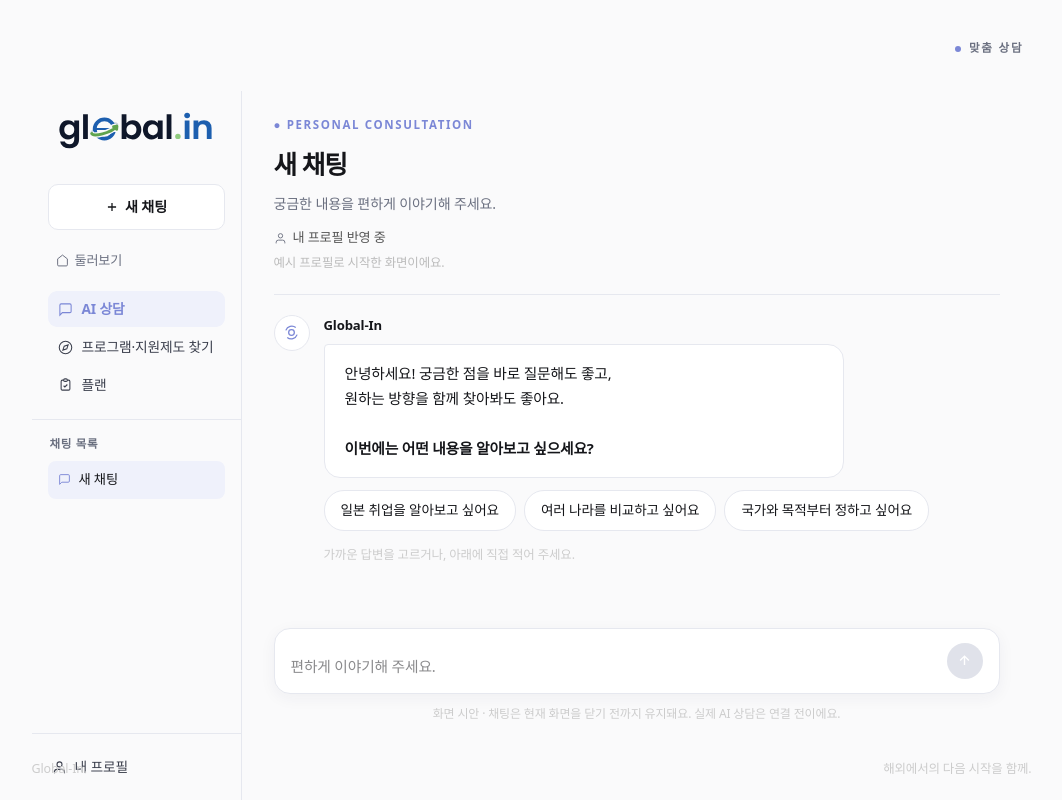
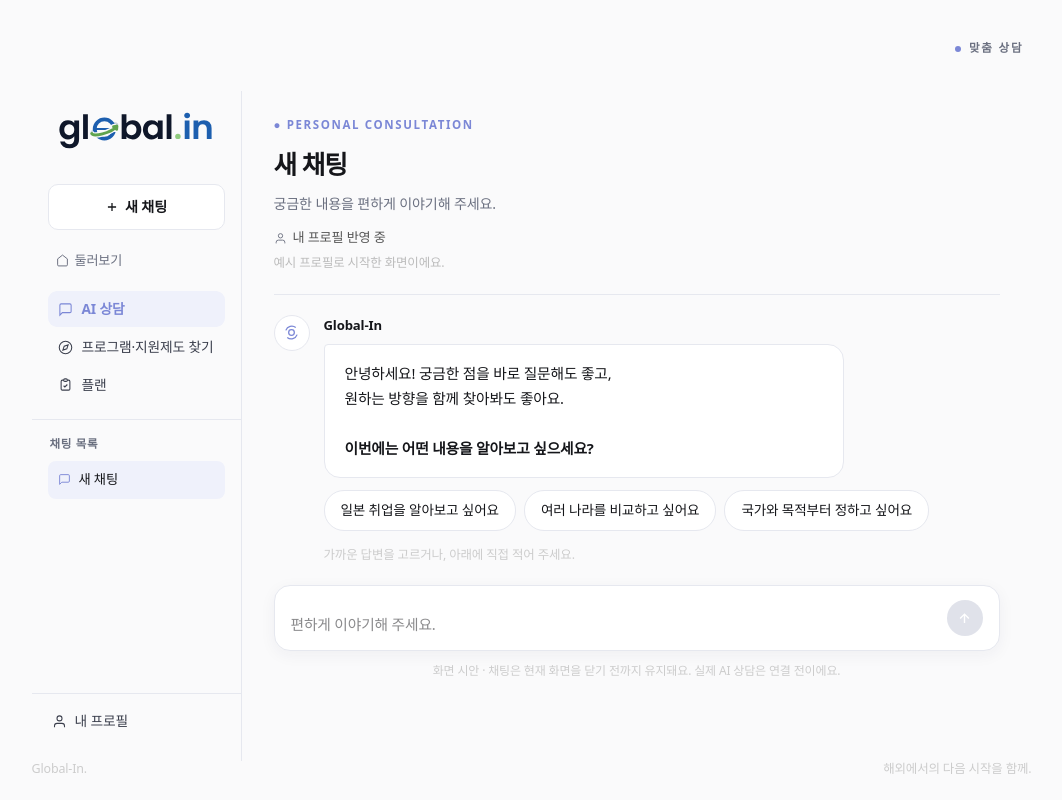
Before and after one commit to 2026-AI-Life-Idea-Challenge/global-in, a Next.js app in the folder frontend/: page /chat in a window 1280 px wide. Shown: the whole page, without its empty margins (101-1163 px from the left). Built offline with nearby package versions, Linux system fonts and the light colour scheme; a web font is replaced by a local one.

Commit message:
fix: AI 상담 페이지 스크롤 및 사이드바 레이아웃 개선

```diff
--- a/frontend/app/chat/page.tsx
+++ b/frontend/app/chat/page.tsx
@@ -241,7 +241,18 @@ function ChatPageInner() {
       <div style={{ display: "flex", flex: 1, minHeight: 0, maxWidth: 1040, margin: "20px auto 0", width: "100%", padding: "0 20px", boxSizing: "border-box" }}>
         <Sidebar sessions={sessions} currentSessionId="new" onNewChat={startNewChat} />
 
-        <main style={{ flex: 1, display: "flex", flexDirection: "column", minWidth: 0, minHeight: 0 }}>
+        <main
+        ref={messagesContainerRef}
+            style={{
+                flex: 1,
+                display: "flex",
+                flexDirection: "column",
+                minWidth: 0,
+                minHeight: 0,
+                overflowY: "auto",
+                overscrollBehavior: "contain",
+            }}
+        >
           <div style={{ padding: "24px 32px 0", flexShrink: 0 }}>
             <div style={{ fontSize: "0.72rem", letterSpacing: "0.14em", color: "var(--ac)", fontWeight: 600, marginBottom: 10 }}>● PERSONAL CONSULTATION</div>
             <h2 style={{ margin: "0 0 6px", fontSize: "1.6rem", fontWeight: 800, letterSpacing: "-0.04em" }}>새 채팅</h2>
@@ -257,10 +268,13 @@ function ChatPageInner() {
 
           <hr style={{ border: "none", borderTop: "1px solid var(--ln)", margin: "20px 32px", flexShrink: 0 }} />
 
-          <div ref={messagesContainerRef} style={{
-            flex: 1, minHeight: 0, overflowY: "auto", overscrollBehavior: "contain",
-            padding: "0 32px", display: "flex", flexDirection: "column", gap: 20,
-          }}>
+          <div style={{
+            flex: "0 0 auto",
+            padding: "0 32px",
+            display: "flex",
+            flexDirection: "column",
+            gap: 20,
+            }}>
             {messages.map((msg, i) => (
               <div key={i}>
                 {msg.role === "assistant" ? (
--- a/frontend/components/Sidebar.tsx
+++ b/frontend/components/Sidebar.tsx
@@ -1,3 +1,4 @@
+
 "use client";
 import { useRouter, usePathname } from "next/navigation";
 
@@ -22,42 +23,90 @@ const NAV = [
   },
 ];
 
-export default function Sidebar({ sessions = [], currentSessionId, onNewChat }: SidebarProps) {
+export default function Sidebar({
+  sessions = [],
+  currentSessionId,
+  onNewChat,
+}: SidebarProps) {
   const router = useRouter();
   const pathname = usePathname();
   const isChat = pathname?.startsWith("/chat");
 
   return (
     <aside style={{
-      width: 210, flexShrink: 0, display: "flex", flexDirection: "column",
-      borderRight: "1px solid var(--ln)", background: "var(--bg)",
-      minHeight: "calc(100vh - 90px)",
+  width: 210,
+  minWidth: 210,
+  flex: "0 0 210px",
+  height: "calc(100dvh - 130px)",
+  minHeight: "calc(100dvh - 130px)",
+  boxSizing: "border-box",
+  display: "flex",
+  flexDirection: "column",
+  borderRight: "1px solid var(--ln)",
+  background: "var(--bg)",
+
+  // 추가된 부분
+  position: "sticky",
+  top: 91,
+  alignSelf: "flex-start",
 }}>
-
       {/* 로고 */}
-<div style={{ padding: "20px 16px 14px", display: "flex", justifyContent: "center" }}>
+      <div
+        style={{
+          padding: "20px 16px 14px",
+          display: "flex",
+          justifyContent: "center",
+          flexShrink: 0,
+        }}
+      >
         <img
           src="/logo/global-in-logo.svg"
           alt="Global-In"
-    style={{ width: "90%", maxWidth: "90%", height: "auto", cursor: "pointer" }}
+          style={{
+            width: "90%",
+            maxWidth: "90%",
+            height: "auto",
+            cursor: "pointer",
+          }}
           onClick={() => router.push("/")}
         />
       </div>
 
-      {/* 새 채팅 버튼 (chat일 때만) */}
+      {/* 새 채팅 버튼 */}
       {isChat && (
-        <div style={{ padding: "20px 16px 14px" }}>
+        <div
+          style={{
+            padding: "20px 16px 14px",
+            flexShrink: 0,
+          }}
+        >
           <button
             onClick={onNewChat}
             style={{
-              width: "100%", border: "1px solid var(--ln)", background: "#fff",
-              borderRadius: 10, padding: "10px 0", fontSize: "0.88rem",
-              fontWeight: 600, display: "flex", alignItems: "center",
-              justifyContent: "center", gap: 6, cursor: "pointer", color: "var(--ink)",
+              width: "100%",
+              border: "1px solid var(--ln)",
+              background: "#fff",
+              borderRadius: 10,
+              padding: "10px 0",
+              fontSize: "0.88rem",
+              fontWeight: 600,
+              display: "flex",
+              alignItems: "center",
+              justifyContent: "center",
+              gap: 6,
+              cursor: "pointer",
+              color: "var(--ink)",
             }}
           >
-            <svg width="14" height="14" viewBox="0 0 24 24" fill="none" stroke="currentColor" strokeWidth="2.2">
-              <path d="M12 5v14M5 12h14"/>
+            <svg
+              width="14"
+              height="14"
+              viewBox="0 0 24 24"
+              fill="none"
+              stroke="currentColor"
+              strokeWidth="2.2"
+            >
+              <path d="M12 5v14M5 12h14" />
             </svg>
             새 채팅
           </button>
@@ -65,42 +114,86 @@ export default function Sidebar({ sessions = [], currentSessionId, onNewChat }:
       )}
 
       {/* 둘러보기 */}
-      <div style={{ padding: isChat ? "0 16px 14px" : "20px 16px 14px" }}>
+      <div
+        style={{
+          padding: isChat ? "0 16px 14px" : "20px 16px 14px",
+          flexShrink: 0,
+        }}
+      >
         <button
           onClick={() => router.push("/")}
           style={{
-            width: "100%", textAlign: "left", background: "none", border: "none",
-            padding: "6px 8px", fontSize: "0.82rem", color: "var(--mu)",
-            borderRadius: 8, display: "flex", alignItems: "center", gap: 6,
+            width: "100%",
+            textAlign: "left",
+            background: "none",
+            border: "none",
+            padding: "6px 8px",
+            fontSize: "0.82rem",
+            color: "var(--mu)",
+            borderRadius: 8,
+            display: "flex",
+            alignItems: "center",
+            gap: 6,
             cursor: "pointer",
           }}
         >
-          <svg width="13" height="13" viewBox="0 0 24 24" fill="none" stroke="currentColor" strokeWidth="1.8">
-            <path d="M3 9l9-7 9 7v11a2 2 0 0 1-2 2H5a2 2 0 0 1-2-2z"/>
+          <svg
+            width="13"
+            height="13"
+            viewBox="0 0 24 24"
+            fill="none"
+            stroke="currentColor"
+            strokeWidth="1.8"
+          >
+            <path d="M3 9l9-7 9 7v11a2 2 0 0 1-2 2H5a2 2 0 0 1-2-2z" />
           </svg>
           둘러보기
         </button>
       </div>
 
       {/* 네비게이션 */}
-      <nav style={{ padding: "0 16px 14px", borderBottom: "1px solid var(--ln)" }}>
-        {NAV.map(item => {
-          const active = pathname === item.href || pathname?.startsWith(item.href + "/");
+      <nav
+        style={{
+          padding: "0 16px 14px",
+          borderBottom: "1px solid var(--ln)",
+          flexShrink: 0,
+        }}
+      >
+        {NAV.map((item) => {
+          const active =
+            pathname === item.href ||
+            pathname?.startsWith(item.href + "/");
+
           return (
             <button
               key={item.href}
               onClick={() => router.push(item.href)}
               style={{
-                width: "100%", textAlign: "left",
+                width: "100%",
+                textAlign: "left",
                 background: active ? "var(--tn)" : "none",
-                border: "none", padding: "9px 10px", fontSize: "0.86rem",
-                color: active ? "var(--ac)" : "#3b3f4d", borderRadius: 9,
-                display: "flex", alignItems: "center", gap: 9,
-                fontWeight: active ? 600 : 400, marginBottom: 2, cursor: "pointer",
+                border: "none",
+                padding: "9px 10px",
+                fontSize: "0.86rem",
+                color: active ? "var(--ac)" : "#3b3f4d",
+                borderRadius: 9,
+                display: "flex",
+                alignItems: "center",
+                gap: 9,
+                fontWeight: active ? 600 : 400,
+                marginBottom: 2,
+                cursor: "pointer",
               }}
             >
-              <svg width="15" height="15" viewBox="0 0 24 24" fill="none" stroke="currentColor" strokeWidth="1.7">
-                <path d={item.icon}/>
+              <svg
+                width="15"
+                height="15"
+                viewBox="0 0 24 24"
+                fill="none"
+                stroke="currentColor"
+                strokeWidth="1.7"
+              >
+                <path d={item.icon} />
               </svg>
               <span style={{ lineHeight: 1.3 }}>{item.label}</span>
             </button>
@@ -108,33 +201,71 @@ export default function Sidebar({ sessions = [], currentSessionId, onNewChat }:
         })}
       </nav>
 
-      {/* 채팅 목록 */}
+      {/* 채팅 목록: 이 영역에만 스크롤 적용 */}
       {isChat && (
-        <div style={{ flex: 1, overflowY: "auto", padding: "14px 16px" }}>
+        <div
+          style={{
+            flex: 1,
+            minHeight: 0,
+            overflowY: "auto",
+            overflowX: "hidden",
+            padding: "14px 16px",
+            overscrollBehavior: "contain",
+          }}
+        >
           {sessions.length > 0 && (
-            <div style={{
-              fontSize: "0.72rem", color: "var(--mu)", fontWeight: 600,
-              letterSpacing: "0.06em", marginBottom: 8, paddingLeft: 2,
-            }}>
+            <div
+              style={{
+                fontSize: "0.72rem",
+                color: "var(--mu)",
+                fontWeight: 600,
+                letterSpacing: "0.06em",
+                marginBottom: 8,
+                paddingLeft: 2,
+              }}
+            >
               채팅 목록
             </div>
           )}
-          {sessions.map(s => (
+
+          {sessions.map((s) => (
             <button
               key={s.id}
               onClick={() => router.push(`/chat/${s.id}`)}
               style={{
-                width: "100%", textAlign: "left",
-                background: s.id === currentSessionId ? "var(--tn)" : "none",
-                border: "none", padding: "8px 10px", fontSize: "0.83rem",
-                borderRadius: 8, cursor: "pointer", color: "var(--ink)",
-                display: "flex", alignItems: "center", gap: 8, marginBottom: 2,
+                width: "100%",
+                textAlign: "left",
+                background:
+                  s.id === currentSessionId ? "var(--tn)" : "none",
+                border: "none",
+                padding: "8px 10px",
+                fontSize: "0.83rem",
+                borderRadius: 8,
+                cursor: "pointer",
+                color: "var(--ink)",
+                display: "flex",
+                alignItems: "center",
+                gap: 8,
+                marginBottom: 2,
               }}
             >
-              <svg width="13" height="13" viewBox="0 0 24 24" fill="none" stroke="var(--ac)" strokeWidth="1.7">
-                <path d="M21 15a2 2 0 0 1-2 2H7l-4 4V5a2 2 0 0 1 2-2h14a2 2 0 0 1 2 2z"/>
+              <svg
+                width="13"
+                height="13"
+                viewBox="0 0 24 24"
+                fill="none"
+                stroke="var(--ac)"
+                strokeWidth="1.7"
+              >
+                <path d="M21 15a2 2 0 0 1-2 2H7l-4 4V5a2 2 0 0 1 2-2h14a2 2 0 0 1 2 2z" />
               </svg>
-              <span style={{ overflow: "hidden", textOverflow: "ellipsis", whiteSpace: "nowrap" }}>
+              <span
+                style={{
+                  overflow: "hidden",
+                  textOverflow: "ellipsis",
+                  whiteSpace: "nowrap",
+                }}
+              >
                 {s.title}
               </span>
             </button>
@@ -142,17 +273,38 @@ export default function Sidebar({ sessions = [], currentSessionId, onNewChat }:
         </div>
       )}
 
-      {/* 내 프로필 */}
-      <div style={{ marginTop: "auto", padding: "16px", borderTop: "1px solid var(--ln)" }}>
+      {/* 내 프로필: 하단 고정, 내용만 약간 위로 */}
+      <div
+        style={{
+          marginTop: "auto",
+          padding: "10px 16px 22px",
+          borderTop: "1px solid var(--ln)",
+          flexShrink: 0,
+        }}
+      >
         <button
           onClick={() => router.push("/profile")}
           style={{
-            background: "none", border: "none", display: "flex", alignItems: "center",
-            gap: 8, fontSize: "0.86rem", color: "#3b3f4d", cursor: "pointer", padding: "6px 4px",
+            background: "none",
+            border: "none",
+            display: "flex",
+            alignItems: "center",
+            gap: 8,
+            fontSize: "0.86rem",
+            color: "#3b3f4d",
+            cursor: "pointer",
+            padding: "6px 4px",
           }}
         >
-          <svg width="15" height="15" viewBox="0 0 24 24" fill="none" stroke="currentColor" strokeWidth="1.7">
-            <path d="M20 21v-2a4 4 0 0 0-4-4H8a4 4 0 0 0-4 4v2M12 11a4 4 0 1 0 0-8 4 4 0 0 0 0 8z"/>
+          <svg
+            width="15"
+            height="15"
+            viewBox="0 0 24 24"
+            fill="none"
+            stroke="currentColor"
+            strokeWidth="1.7"
+          >
+            <path d="M20 21v-2a4 4 0 0 0-4-4H8a4 4 0 0 0-4 4v2M12 11a4 4 0 1 0 0-8 4 4 0 0 0 0 8z" />
           </svg>
           내 프로필
         </button>
```
Lines whose indentation alone changed are shown as unchanged.
